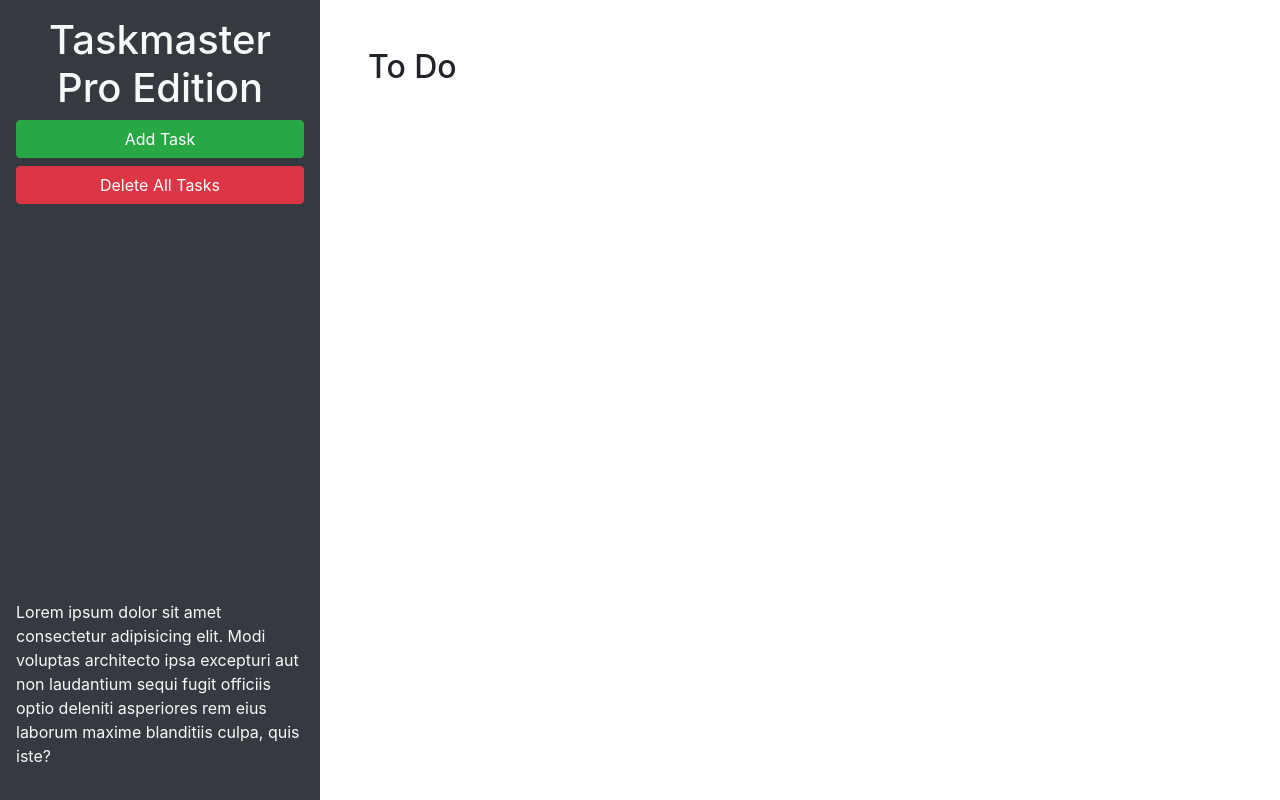
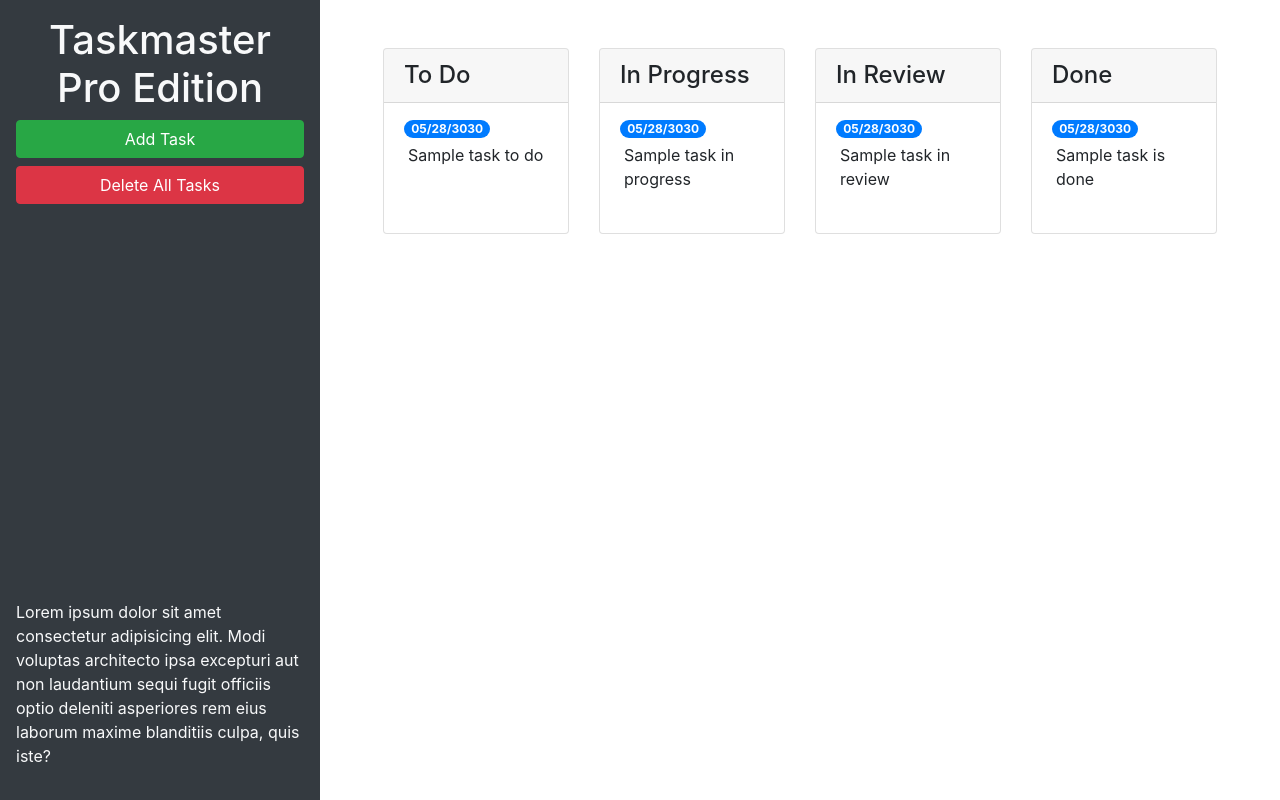
Before and after one commit to itsmarcotime/taskmasterPro, a plain HTML site: page index.html in a window 1280 px wide. Drawn offline with nearby package versions, Linux system fonts and the light colour scheme.

Commit message:
added cards and styled the add task modal using bootstrap

```diff
--- a/assets/js/script.js
+++ b/assets/js/script.js
@@ -199,15 +199,18 @@ $("#task-form-modal .btn-primary").click(function() {
 
     saveTasks();
   }
+
 });
 
 // remove all tasks
 $("#remove-tasks").on("click", function() {
+
   for (var key in tasks) {
     tasks[key].length = 0;
     $("#list-" + key).empty();
   }
   saveTasks();
+
 });
 
 // load tasks for the first time
--- a/index.html
+++ b/index.html
@@ -23,41 +23,159 @@
         laudantium sequi fugit officiis optio deleniti asperiores rem eius laborum maxime blanditiis culpa, quis iste?
       </p>
     </header>
+
     <main class="col-12 col-lg-9">
-      <div class="m-5">
-        <h2>To Do</h2>
-        <ul id="list-toDo" class="list-group"> </ul>
+
+      <div class="m-5 row justify-content-around">
+
+        <!-- todo start here -->
+        <div class="col-12 col-md-6 col-xl-3 mb-3">
+
+          <div class="card">
+
+            <h4 class="card-header">
+              To Do
+            </h4>
+
+            <ul id="list-toDo" class="list-group list-group-flush">
+
+              <li class="list-group-item">
+
+                <span class="badge badge-primary badge-pill">05/28/3030</span>
+
+                <p class="m-1">Sample task to do</p>
+
+              </li>
+
+            </ul>
+
+          </div>
+
+        </div>
+        <!-- todo end -->
+
+        <!-- in progress starts -->
+        <div class="col-12 col-md-6 col-xl-3 mb-3">
+
+          <div class="card">
+
+            <h4 class="card-header">
+              In Progress
+            </h4>
+
+            <ul id="list-inProgress" class="list-group list-group-flush">
+
+              <li class="list-group-item">
+
+                <span class="badge badge-primary badge-pill">05/28/3030</span>
+
+                <p class="m-1">Sample task in progress</p>
+
+              </li>
+
+            </ul>
+
+          </div>
+
+        </div>
+        <!-- end of in progress -->
+
+
+        <!-- in review start -->
+        <div class="col-12 col-md-6 col-xl-3 mb-3">
+
+          <div class="card">
+
+            <h4 class="card-header">
+              In Review
+            </h4>
+
+            <ul id="list-inReview" class="list-group list-group-flush">
+
+              <li class="list-group-item">
+
+                <span class="badge badge-primary badge-pill">05/28/3030</span>
+
+                <p class="m-1">Sample task in review</p>
+
+              </li>
+
+            </ul>
+
+          </div>
+
+        </div>
+        <!-- in review end -->
+
+
+        <!-- task done start -->
+        <div class="col-12 col-md-6 col-xl-3 mb-3">
+
+          <div class="card">
+
+            <h4 class="card-header">
+              Done
+            </h4>
+
+            <ul id="list-done" class="list-group list-group-flush">
+
+              <li class="list-group-item">
+
+                <span class="badge badge-primary badge-pill">05/28/3030</span>
+
+                <p class="m-1">Sample task is done</p>
+
+              </li>
+
+            </ul>
+
+          </div>
+
+        </div>
+        <!-- End of done -->
+
       </div>
+
     </main>
+
   </div>
 
   <!-- Modal -->
   <div class="modal fade" id="task-form-modal" tabindex="-1" role="dialog" aria-labelledby="task-form-modal"
     aria-hidden="true">
+
     <div class="modal-dialog modal-dialog-centered" role="document">
+
       <div class="modal-content">
+
         <div class="modal-header">
           <h5 class="modal-title" id="task-form-modal">Add New Task</h5>
           <button type="button" class="close" data-dismiss="modal" aria-label="Close">
             <span aria-hidden="true">&times;</span>
           </button>
         </div>
+
         <div class="modal-body">
           <form>
+
             <div class="form-group">
               <label for="modalTaskDescription">Task description</label>
-              <textarea id="modalTaskDescription" rows="3"></textarea>
+              <textarea id="modalTaskDescription" rows="3" class="form-control"></textarea>
             </div>
             <div class="form-group">
               <label for="modalDueDate">Due date</label>
-              <input type="text" id="modalDueDate" placeholder="mm/dd/yyyy" autocomplete="off" />
+              <input type="text" class="form-control" id="modalDueDate" placeholder="mm/dd/yyyy" autocomplete="off" />
             </div>
+
           </form>
+
         </div>
+
         <div class="modal-footer">
           <button type="button" class="btn btn-secondary" data-dismiss="modal">Close</button>
           <button type="button" class="btn btn-primary">Save Task</button>
         </div>
+
       </div>
     </div>
   </div>
```
